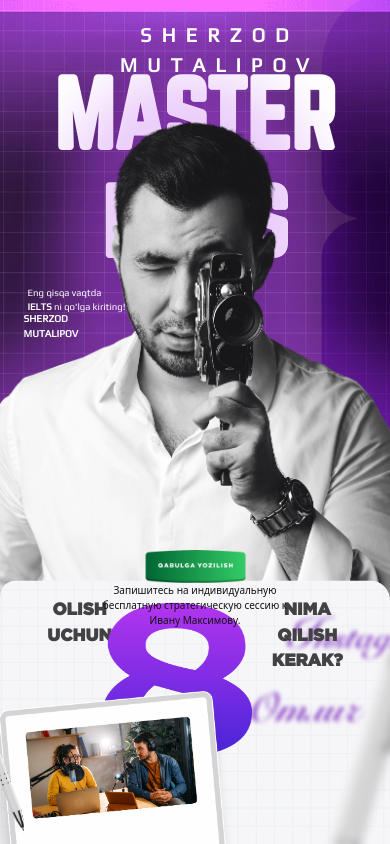
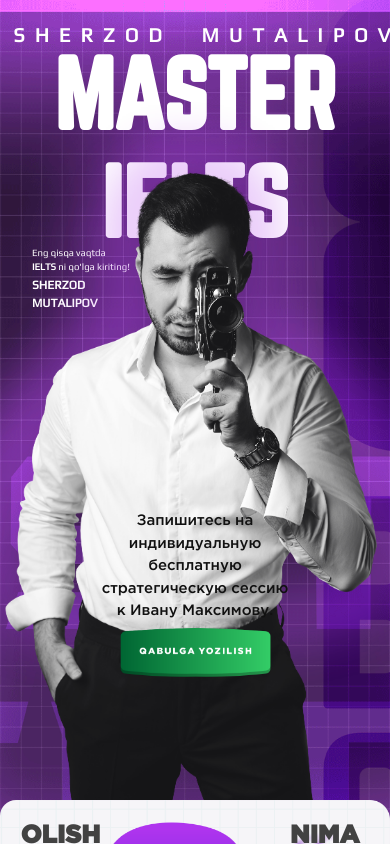
Before and after one commit to Bekzod5272/master-ielts, a Vue app: page / in a window 390 px wide. Shown: the top 844 px of the page. Built offline with nearby package versions, Linux system fonts and the light colour scheme.

Commit message:
some changes

```diff
--- a/src/App.vue
+++ b/src/App.vue
@@ -36,14 +36,16 @@
       <about-mentors/>
       <about-course/>
     </div>
-    <about-education ref="authFormContainerRef">
-      <auth-form/>
-    </about-education>
-<!--    <div class="container" ref="authFormContainerRef">-->
-<!--      <auth-form/>-->
-<!--    </div>-->
-    <location-map/>
-    <app-footer/>
+    <div class="main-info-education">
+      <about-education ref="authFormContainerRef">
+        <auth-form/>
+      </about-education>
+      <div class="container" ref="authFormContainerRef">
+        <auth-form/>
+      </div>
+      <location-map/>
+      <app-footer/>
+    </div>
   </div>
 </template>
 <style lang="scss">
@@ -62,6 +64,14 @@
   transform: translateY(-10%);
   margin: 0 auto;
   z-index: 15;
+  @media (max-width: 576px) {
+    top: 0;
+    transform: translateY(0);
+  }
+}
+.main-info-education{
+  position: relative;
+  top: -200px;
 }
 
 </style>
--- a/src/assets/main.scss
+++ b/src/assets/main.scss
@@ -7,9 +7,6 @@
   overflow: hidden;
 }
 
-.master-ielts__image {
-  z-index: 12;
-}
 
 .master-ielts__image img {
   position: absolute;
@@ -18,10 +15,12 @@
   left: 50%;
   transform-origin: top left;
   transform: scale(1.4) translateX(-50%) translateY(-50%);
+  z-index: 12;
+
 }
 
 .master-ielts__content {
-  width: 80%;
+  width: 100%;
   margin: 80px auto auto auto;
   color: white;
 }
@@ -30,12 +29,9 @@
 .master-ielts__title {
   font-size: 160px;
   font-weight: bold;
+  text-align: center;
+  color: white;
   font-family: NORWESTER;
-  @media (max-width: 1200px) {
-    text-align: center;
-    font-size: 120px;
-  }
-
 }
 
 .master-ielts__subtitle {
@@ -73,6 +69,7 @@
   align-items: center;
   font-size: 17px;
   color: #111;
+  font-family: GothamProMedium;
 }
 
 .master-ielts__hide-name {
@@ -81,29 +78,29 @@
 }
 
 @media (max-width: 991px) {
+
   .master-ielts__content {
-    margin-top: 60px;
+    margin-top: 120px;
   }
   .master-ielts__title {
+    margin-top: 50px;
     font-size: 110px;
   }
   .master-ielts__subtitle {
-    font-size: 17px;
+    font-size: 22px;
   }
-  .master-ielts__image img {
-    top: 50%;
-  }
+
   .master-ielts__description {
-    font-size: 9px;
+    font-size: 12px;
     margin-top: 10px;
   }
   .master-ielts__content__call {
     display: block;
+    margin-top: 40px;
     align-items: start;
   }
-  .master-ielts__content__text {
-    position: relative;
-    right: 80px;
+  .master-ielts__image img {
+    top: 55%;
   }
   .master-ielts__content__call .custom-button img {
     width: 150px;
@@ -116,12 +113,16 @@
     display: block;
     position: absolute;
     top: 20px;
+    width: 100%;
     text-align: center;
     letter-spacing: 10px;
     word-spacing: 15px;
     font-size: 20px;
     text-transform: uppercase;
     font-weight: bold;
+    color: white;
+    font-family: PLAY_REGULAR;
+
   }
   .master-ielts__subtitle {
     width: 80px;
@@ -150,12 +151,20 @@
   .master-ielts__image img {
     top: 55%;
   }
+  .master-ielts__content__call {
+    margin-top: 50px;
+  }
+  .master-ielts__content {
+    position: relative;
+    left: 60px;
+    margin-top: 0;
+  }
 }
 
 
 @media (max-width: 576px) {
   .master-ielts__title {
-    font-size: 100px;
+    font-size: 110px;
   }
   .master-ielts__subtitle {
     left: 25%;
@@ -167,37 +176,49 @@
     margin-top: 10px;
   }
   .master-ielts__content__call {
-    margin-top: 150px;
+    margin-top: 110px;
+    display: flex;
+    gap: 5px;
     flex-direction: column-reverse;
   }
   .master-ielts__extra-text {
-    font-size: 10px;
-  }
-  .master-ielts__title {
-    font-size: 90px;
+    font-size: 15px;
   }
   .master-ielts__subtitle {
-    font-size: 10px;
+    display: none;
   }
-  .master-ielts__content__call .custom-button img {
-    width: 100px;
+  .master-ielts__content__call .custom-button {
+    margin: 0 auto;
   }
+  .master-ielts__content {
+    top: 0;
+    left: 30px;
+  }
+
 }
 
 @media (max-width: 430px) {
   .master-ielts__subtitle {
+    display: block;
     transform: rotate(0deg);
-    top: 25px;
-    left: 40px;
+    top: 30px;
+    left: 55px;
     font-family: PLAY_REGULAR;
+  }
+  .master-ielts__image img {
+    top: 50%;
+    transform: scale(1) translate(-50%, -50%);
+  }
+  .master-ielts__title{
+    margin-top: 40px;
+    font-size: 90px;
+  }
+  .master-ielts__content {
+    top: -20px;
+    left: 30px;
   }
 }
 
-@media (max-width: 380px) {
-  .master-ielts__description {
-    font-size: 8px;
-  }
-}
 
 //about-course.vue
 
@@ -403,41 +424,37 @@
   &__img {
     width: fit-content;
     margin: 0 auto;
+
     img {
       width: 800px
     }
   }
 }
-.about-education-box{
+
+.about-education-box {
   position: relative;
   bottom: 0;
   left: 0;
   height: fit-content;
   background: linear-gradient(150deg, transparent 0, black 100%);
 }
+
 .about-education {
-  background-size: cover;
-  background-position: top;
   margin-top: 50px;
 }
+
 .about-education__content {
-
   &__img {
-    position: absolute;
-    width: 35%;
-    left: 50%;
-    top: 60%;
-    transform: translateX(-50%);
+    width: 50%;
   }
 }
 
 .about-education-title {
   width: 70%;
-  margin: 0 auto;
+  margin: 30px auto 0 auto;
   text-align: center;
   font-family: PLAY_REGULAR;
   color: white;
-  margin-top: 50px;
 }
 
 .grid-container {
@@ -445,7 +462,6 @@
   height: 100%;
   display: flex;
   flex-direction: row;
-  justify-content: center;
   overflow: hidden;
   gap: 10px;
 
@@ -464,6 +480,7 @@
   }
 
 }
+
 .grid-container a {
   pointer-events: auto;
 }
@@ -695,12 +712,12 @@
   .mentors-about {
     display: grid;
     grid-template-rows: auto auto;
-    grid-template-columns: 100px 100px 100px;
+    grid-template-columns: 32% 32% 32%;
     gap: 10px;
     padding: 0;
   }
   .mentor-image {
-    width: 100px;
+    width: 100%;
     height: 100px;
   }
 }
@@ -738,19 +755,19 @@
 }
 
 .footer__logo {
-  width: 29%;
+  width: 30%;
   @media (max-width: 768px) {
     display: none;
   }
 }
 
 .footer__logo img {
-  width: 300px;
+  width: 100%;
 }
 
 .footer__nav {
   display: flex;
-  width: 69%;
+  width: calc(70% - 20px);
   justify-content: space-evenly;
   @media (max-width: 991px) {
     gap: 15px;
@@ -762,8 +779,8 @@
   }
 
   &__title {
-    padding: 0 0 0 5px;
-    font-size: 18px;
+    font-size: 20px;
+    margin-bottom: 10px;
     font-family: GothamProMedium;
   }
 
@@ -792,7 +809,8 @@
 
 .footer__address {
   &__title {
-    font-size: 18px;
+    margin-bottom: 10px;
+    font-size: 20px;
     font-family: GothamProMedium;
   }
 
@@ -842,6 +860,7 @@
     margin-bottom: 100px;
   }
   @media (max-width: 576px) {
+    justify-content: space-around;
     gap: 5px;
   }
 }
@@ -882,7 +901,7 @@
     }
   }
   @media (max-width: 578px) {
-    font-size: 17px;
+    font-size: 25px;
     &__icon {
       width: 150px;
       height: 150px;
@@ -909,7 +928,7 @@
   }
   @media (max-width: 576px) {
     width: 300px;
-    left: -50px;
+    left: 0;
   }
 
   img {
--- a/src/components/AboutEducation.vue
+++ b/src/components/AboutEducation.vue
@@ -10,7 +10,7 @@
 
 </script>
 <template>
-  <div class="about-education-main main-container">
+  <div class="about-education-main container">
     <div class="about-education-box">
         <div class="about-education-header">
           <div class="about-education-main__img">
@@ -25,7 +25,7 @@
             </p>
           </div>
         </div>
-      <div class="about-education">
+      <div class="about-education container">
         <div class="about-education__content">
           <span class="transparent_gradient"/>
 
@@ -71,7 +71,6 @@
           </div>
         </div>
       </div>
-      <auth-form class="container"/>
     </div>
   </div>
 </template>
--- a/src/components/AppFooter.vue
+++ b/src/components/AppFooter.vue
@@ -4,7 +4,7 @@
   <div class="footer container">
     <div class="footer__container">
       <div class="footer__logo">
-        <img src="/public/images/master-ielts-word2.png" class="img-fluid" alt="master-ielts-word2"/>
+        <img src="/public/images/master-ielts-word2.png"  alt="master-ielts-word2"/>
       </div>
       <div class="footer__nav">
         <div>
--- a/src/components/LocationMap.vue
+++ b/src/components/LocationMap.vue
@@ -6,7 +6,7 @@
 <script setup lang="ts">
 import AppMap from "@/workspace/AppMap.vue";
 </script>
-<style lang="scss">
+<style lang="scss" scoped>
 .main-container {
   position: relative;
   z-index: 1111;
--- a/src/components/MainInfoPage.vue
+++ b/src/components/MainInfoPage.vue
@@ -13,15 +13,15 @@
     <div class="master-ielts__image">
       <img src="/public/images/im2.png" alt="Person's image"/>
     </div>
-
-    <div class="master-ielts__content">
     <h1 class="master-ielts__title">MASTER IELTS</h1>
     <p class="master-ielts__hide-name">Sherzod Mutalipov</p>
+    <div class="master-ielts__content">
       <div class="master-ielts__content__text">
         <div class="master-ielts__subtitle">Sherzod Mutalipov</div>
         <p class="master-ielts__description">
           Eng qisqa vaqtda <strong>IELTS</strong> ni qo'lga kiriting!
         </p>
+      </div>
     </div>
     <div class="master-ielts__content__call">
       <app-btn @click="handleButtonClick" class="master-ielts__content__call__btn"/>
@@ -30,7 +30,6 @@
       </p>
     </div>
   </div>
-  </div>
 </template>
 
 
--- a/src/workspace/ContactUsForm.vue
+++ b/src/workspace/ContactUsForm.vue
@@ -185,6 +185,14 @@
   font-family: GothamProMedium;
 }
 
+.auth-form__button {
+  img {
+    @media (max-width: 576px) {
+      width: 150px;
+    }
+  }
+}
+
 .auth-contact__social {
   display: flex;
   align-items: center;
```
Lines whose indentation alone changed are shown as unchanged.
